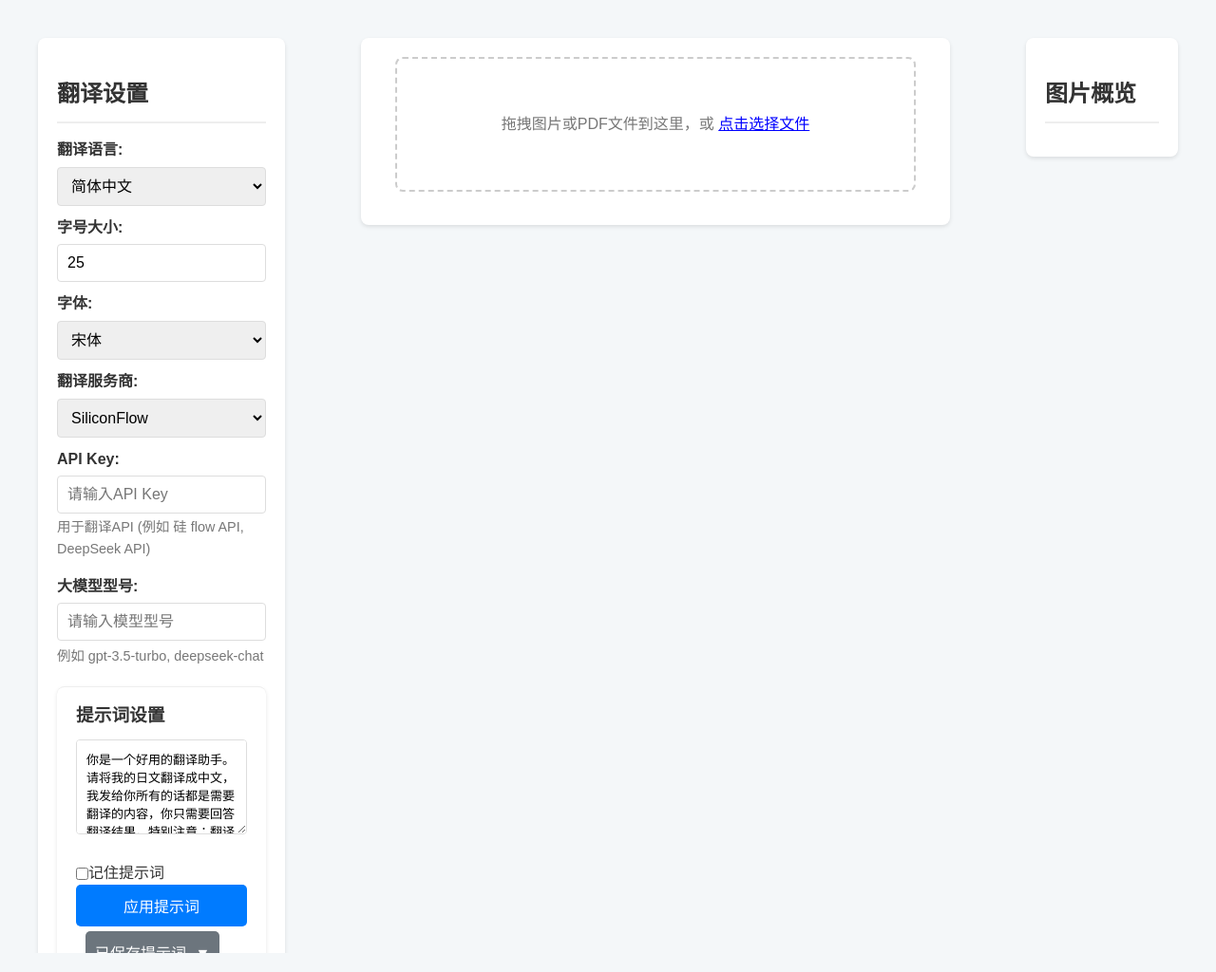
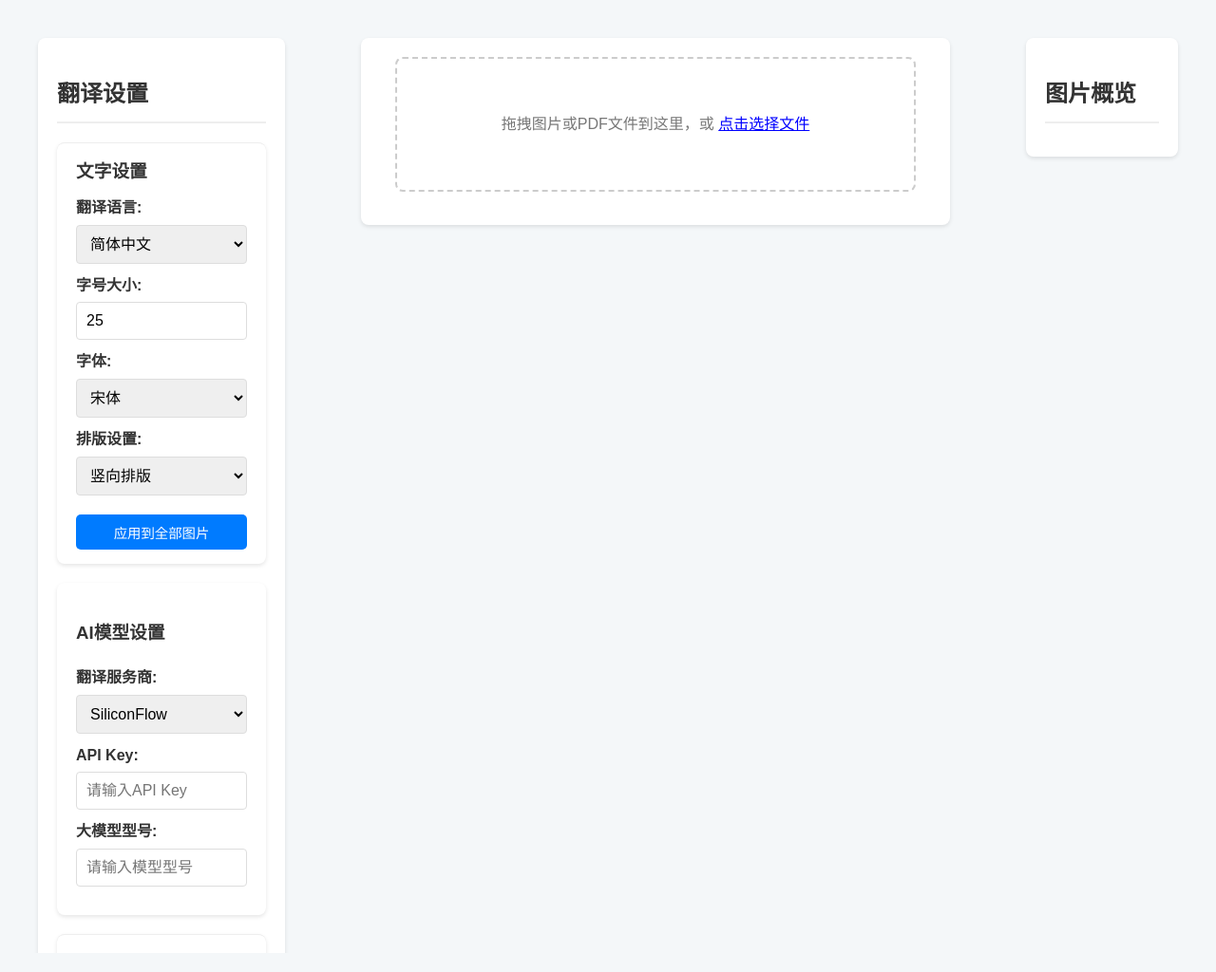
Before and after one commit to Yezhoubing/Saber-Translator, a Flask app: page / in a window 1280 px wide. Shown: the whole page at 95% size. Run offline with Flask 3, Linux system fonts and the light colour scheme; parts of the project's set-up code (start-up, migrations or seed data) failed here and were passed over; some libraries are stand-ins or nearby versions.

Commit message:
Add files via upload

```diff
--- a/templates/index.html
+++ b/templates/index.html
@@ -1,7 +1,7 @@
 <!DOCTYPE html>
 <html>
 <head>
-    <title>AI 漫画翻译</title>
+    <title>Saber-Translator</title>
     <link rel="stylesheet" type="text/css" href="style.css">
     <script src="https://code.jquery.com/jquery-3.6.0.min.js"></script>
     <script src="https://cdnjs.cloudflare.com/ajax/libs/jszip/3.7.1/jszip.min.js"></script>
@@ -11,6 +11,8 @@
         <aside id="settings-sidebar">
             <div class="card settings-card">
                 <h2>翻译设置</h2>
+                <div id="font-settings" class="settings-card">
+                    <h3>文字设置</h3>
                     <div class="settings-form">
                         <div>
                             <label for="targetLanguage">翻译语言:</label>
@@ -38,6 +40,19 @@
                             </select>
                         </div>
                         <div>
+                            <label for="layoutDirection">排版设置:</label>
+                            <select id="layoutDirection">
+                                <option value="vertical" selected>竖向排版</option>
+                                <option value="horizontal">横向排版</option>
+                            </select>
+                        </div>
+                    </div>
+                    <button id="applyFontSettingsToAllButton" type="button" class="settings-button">应用到全部图片</button>
+                </div>
+                <div id="ai-model-settings" class="settings-card">
+                    <h3>AI模型设置</h3>
+                    <div class="settings-form">
+                        <div>
                             <label for="modelProvider">翻译服务商:</label>
                             <select id="modelProvider">
                                 <option value="siliconflow">SiliconFlow</option>
@@ -47,14 +62,13 @@
                         <div>
                             <label for="apiKey">API Key:</label>
                             <input type="text" id="apiKey" placeholder="请输入API Key">
-                        <p class="input-hint">用于翻译API (例如 硅 flow API, DeepSeek API)</p>
                         </div>
                         <div>
                             <label for="modelName">大模型型号:</label>
                             <input type="text" id="modelName" placeholder="请输入模型型号">
                             <div id="model-suggestions">
                             </div>
-                        <p class="input-hint">例如 gpt-3.5-turbo, deepseek-chat</p>
+                        </div>
                     </div>
                 </div>
                 <div id="prompt-settings" class="settings-card">
```
Lines whose indentation alone changed are shown as unchanged.
